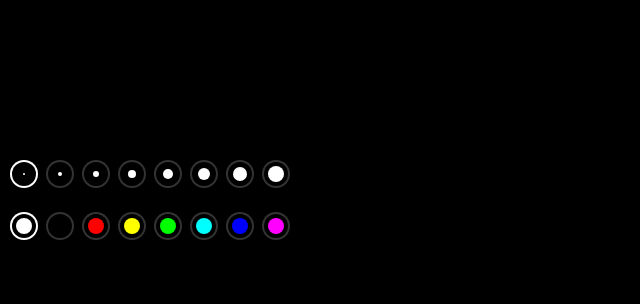
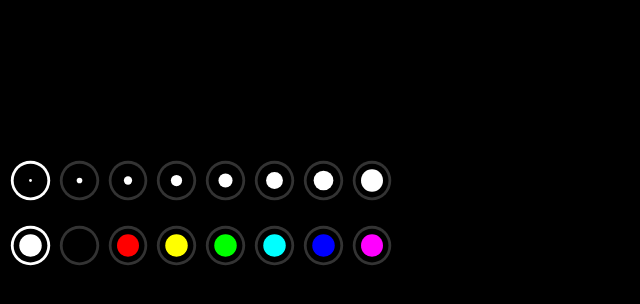
Before and after one commit to jonathanknowles/reflex-paint, a plain HTML site: page prototype/index.html in a window 1280 px wide. Shown: the whole page, without its empty margins (0-640 px from the left). Drawn offline with Linux system fonts and the light colour scheme.

Commit message:
Increase the size of brush colour and brush size radio buttons.

```diff
--- a/prototype/index.html
+++ b/prototype/index.html
@@ -4,6 +4,7 @@
             body { background-color:#000000 }
             input[type="radio"] { display: none }
             input[type="radio"] + label { display: inline-block
+                                        ; zoom: 140%
                                         ; width: 32px
                                         ; height: 32px
                                         ; transition-duration: 300ms }
```
